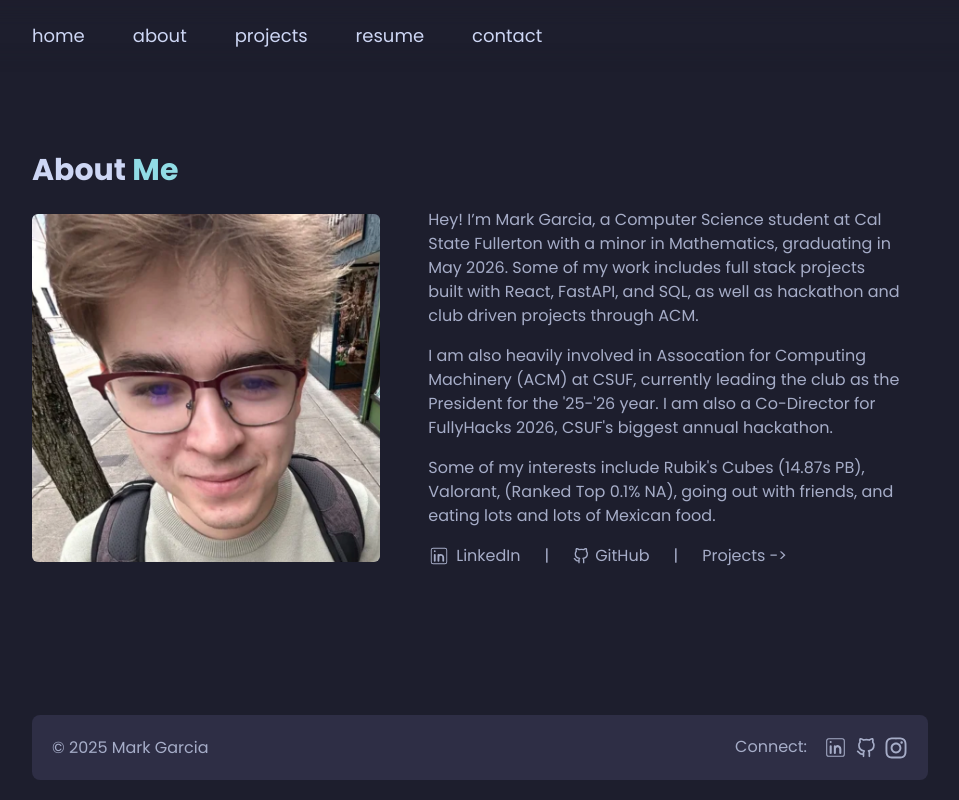
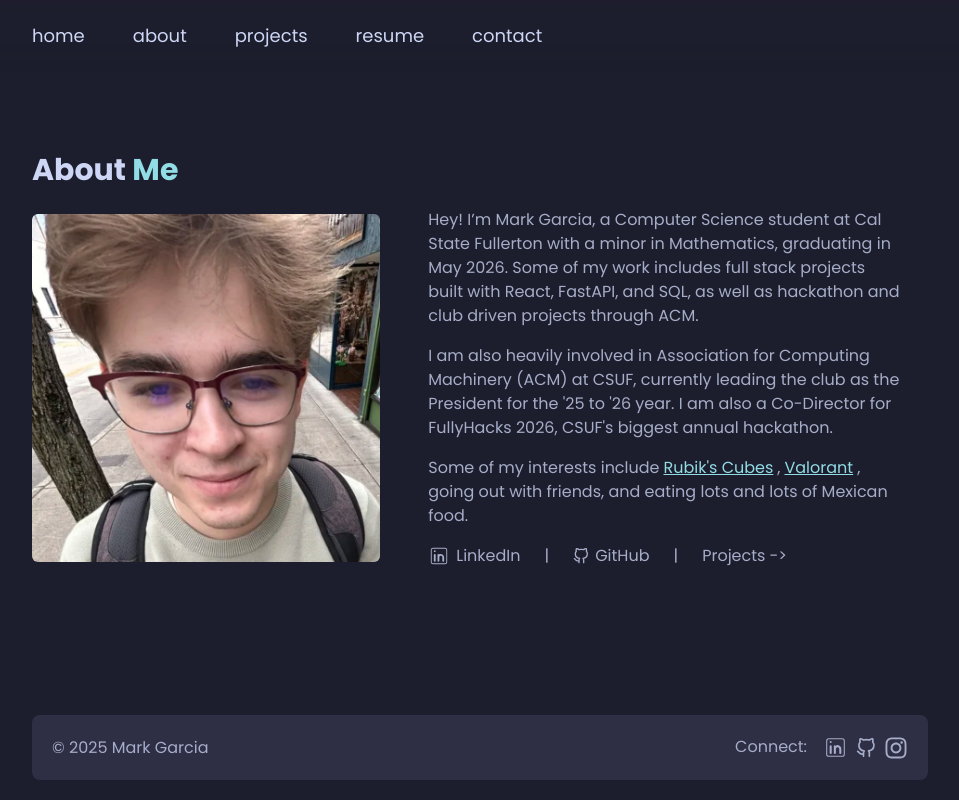
Before and after one commit to MarkRyanGarcia/portfolio, a React (Vite) app: page /about in a window 1280 px wide. Shown: the whole page, without its empty margins (160-1119 px from the left). Built offline with nearby package versions, Linux system fonts and the light colour scheme.

Commit message:
refactor about page, create tooltip with context provider

```diff
--- a/src/App.tsx
+++ b/src/App.tsx
@@ -1,4 +1,5 @@
 import { BrowserRouter as Router, Route, Routes } from 'react-router-dom';
+import { TooltipProvider } from './components/ui/TooltipContext';
 import Navbar from './components/Navbar';
 import Home from './pages/Home';
 import About from './pages/About';
@@ -8,6 +9,7 @@ import Contact from './pages/Contact';
 
 export default function App() {
     return (
+        <TooltipProvider>
             <Router>
                 <Navbar />
                 <div className='flex max-w-4xl mx-auto m-5 min-h-[calc(100vh-197px)] px-5 md:px-0 md:py-15'>
@@ -24,5 +26,7 @@ export default function App() {
                 </div>
                 <Footer />
             </Router>
+        </TooltipProvider>
+
     );
 }
--- /dev/null
+++ b/src/components/about/AboutBio.tsx
@@ -0,0 +1,38 @@
+import TooltipText from "../ui/TooltipText";
+
+export default function AboutBio() {
+    return (
+        <div className="flex flex-col gap-4 text-secondary">
+            <p>
+                Hey! I’m Mark Garcia, a Computer Science student at Cal State
+                Fullerton with a minor in Mathematics, graduating in May 2026.
+                Some of my work includes full stack projects built with React,
+                FastAPI, and SQL, as well as hackathon and club driven projects
+                through ACM.
+            </p>
+
+            <p>
+                I am also heavily involved in Association for Computing Machinery
+                (ACM) at CSUF, currently leading the club as the President for
+                the '25 to '26 year. I am also a Co-Director for FullyHacks 2026,
+                CSUF's biggest annual hackathon.
+            </p>
+
+            <p>
+                Some of my interests include
+                <TooltipText
+                    id="cube pb"
+                    label="Rubik's Cubes"
+                    tooltip="PB: 14.87s"
+                />
+                ,
+                <TooltipText
+                    id="valorant rank"
+                    label="Valorant"
+                    tooltip="Ranked Top 0.1% in NA"
+                />
+                , going out with friends, and eating lots and lots of Mexican food.
+            </p>
+        </div>
+    );
+}
--- /dev/null
+++ b/src/components/about/AboutImage.tsx
@@ -0,0 +1,12 @@
+export default function AboutImage() {
+    return (
+        <div className="flex justify-center w-full md:w-[40%]">
+            <img
+                src="/mark/mark.png"
+                className="w-full max-w-xs md:max-w-sm rounded-md bg-secondary object-cover"
+                alt="Mark Garcia"
+                loading="lazy"
+            />
+        </div>
+    );
+}
--- /dev/null
+++ b/src/components/about/AboutLinks.tsx
@@ -0,0 +1,41 @@
+import { CiLinkedin } from "react-icons/ci";
+import { FiGithub } from "react-icons/fi";
+import { NavLink } from "react-router-dom";
+
+export default function AboutLinks() {
+    return (
+        <div className="flex flex-wrap items-center gap-x-6 gap-y-2 text-secondary">
+            <a
+                href="https://linkedin.com/in/markryangarcia/"
+                target="_blank"
+                rel="noopener noreferrer"
+                className="flex items-center hover:text-tertiary transition-colors duration-300 ease-in-out"
+            >
+                <CiLinkedin className="mr-1.5" size={22} />
+                LinkedIn
+            </a>
+
+            <p>|</p>
+
+            <a
+                href="https://github.com/MarkRyanGarcia"
+                target="_blank"
+                rel="noopener noreferrer"
+                className="flex items-center hover:text-tertiary transition-colors duration-300 ease-in-out"
+            >
+                <FiGithub className="mr-1.5" />
+                GitHub
+            </a>
+
+            <p>|</p>
+
+            <NavLink
+                to="/projects"
+                className="flex space-x-1 transition duration-300 ease-in-out hover:space-x-2 hover:text-tertiary"
+            >
+                <p className="max-h-6">Projects</p>
+                <p className="max-h-6">{"->"}</p>
+            </NavLink>
+        </div>
+    );
+}
--- a/src/components/about/Intro.tsx
+++ b/src/components/about/Intro.tsx
@@ -1,66 +1,15 @@
-import { CiLinkedin } from "react-icons/ci";
-import { FiGithub } from "react-icons/fi";
-import { NavLink } from "react-router-dom";
+import AboutBio from "./AboutBio";
+import AboutImage from "./AboutImage";
+import AboutLinks from "./AboutLinks";
 
 export default function Intro() {
     return (
-        <div className="flex flex-col space-y-5">
-            <h2 className="text-primary text-3xl font-bold">
-                About <span className="text-tertiary">Me</span>
-            </h2>
-            <div className="flex flex-col w-full gap-6 md:flex-row md:items-center">
+        <div className="flex flex-col w-full gap-6 md:flex-row md:items-center">
+            <AboutImage />
 
-                <div className="flex justify-center w-full md:w-[40%]">
-                    <img
-                        src="/mark/mark.png"
-                        className="w-full max-w-xs md:max-w-sm rounded-md bg-secondary object-cover"
-                    />
-                </div>
-
-                <div className="flex flex-col w-full gap-4 md:w-[60%] md:px-6 text-secondary">
-                    <p>
-                        Hey! I’m Mark Garcia, a Computer Science student at Cal State
-                        Fullerton with a minor in Mathematics, graduating in May 2026.
-                        Some of my work includes full stack projects built with React,
-                        FastAPI, and SQL, as well as hackathon and club driven projects
-                        through ACM.
-                    </p>
-                    <p>
-                        I am also heavily involved in Assocation for Computing Machinery
-                        (ACM) at CSUF, currently leading the club as the President for
-                        the '25-'26 year. I am also a Co-Director for FullyHacks 2026,
-                        CSUF's biggest annual hackathon.
-                    </p>
-                    <p>
-                        Some of my interests include Rubik's Cubes (14.87s PB), Valorant,
-                        (Ranked Top 0.1% NA), going out with friends, and eating lots and
-                        lots of Mexican food.
-                    </p>
-                    <div className="flex flex-wrap items-center gap-x-6 gap-y-2">
-                        <a href="https://linkedin.com/in/markryangarcia/" target="_blank"
-                            className="flex items-center hover:text-tertiary transition-colors duration-300 ease-in-out"
-                        >
-                            <CiLinkedin className="mr-1.5" size={22} />
-                            LinkedIn
-                        </a><p>|</p>
-
-                        <a href="https://github.com/MarkRyanGarcia" target="_blank"
-                            className="flex items-center hover:text-tertiary transition-colors duration-300 ease-in-out"
-                        >
-                            <FiGithub className="mr-1.5" />
-                            GitHub
-                        </a><p>|</p>
-
-                        <NavLink to="/projects" className="flex space-x-1 transition duration-300 ease-in-out hover:space-x-2 hover:text-tertiary">
-                            <p className="max-h-6">
-                                Projects
-                            </p>
-                            <p className="max-h-6">
-                                {"->"}
-                            </p>
-                        </NavLink>
-                    </div>
-                </div>
+            <div className="flex flex-col w-full gap-4 md:w-[60%] md:px-6">
+                <AboutBio />
+                <AboutLinks />
             </div>
         </div>
     )
--- /dev/null
+++ b/src/components/ui/TooltipContext.tsx
@@ -0,0 +1,24 @@
+import { createContext, useContext, useState, type ReactNode } from "react";
+
+interface TooltipContextType {
+    openId: string | null;
+    setOpenId: (id: string | null) => void;
+}
+
+const TooltipContext = createContext<TooltipContextType | null>(null);
+
+export function TooltipProvider({ children }: { children: ReactNode }) {
+    const [openId, setOpenId] = useState<string | null>(null);
+
+    return (
+        <TooltipContext.Provider value={{ openId, setOpenId }}>
+            {children}
+        </TooltipContext.Provider>
+    );
+}
+
+export function useTooltip() {
+    const ctx = useContext(TooltipContext);
+    if (!ctx) throw new Error("useTooltip must be used inside TooltipProvider");
+    return ctx;
+}
--- /dev/null
+++ b/src/components/ui/TooltipText.tsx
@@ -0,0 +1,52 @@
+import { useEffect, useRef } from "react";
+import { useTooltip } from "./TooltipContext";
+
+interface TooltipTextProps {
+    id: string;
+    label: string;
+    tooltip: string;
+}
+
+export default function TooltipText({ id, label, tooltip }: TooltipTextProps) {
+    const { openId, setOpenId } = useTooltip();
+    const ref = useRef<HTMLSpanElement>(null);
+
+    const isOpen = openId === id;
+
+    useEffect(() => {
+        function handleClickOutside(e: MouseEvent) {
+            if (ref.current && !ref.current.contains(e.target as Node)) {
+                setOpenId(null);
+            }
+        }
+
+        document.addEventListener("click", handleClickOutside);
+        return () => document.removeEventListener("click", handleClickOutside);
+    }, [setOpenId]);
+
+    return (
+        <span ref={ref} className="relative inline-block group">
+            <span
+                className="cursor-pointer text-tertiary underline hover:text-base hover:no-underline hover:bg-tertiary transition duration-300 ease-in-out px-1 rounded"
+                onClick={(e) => {
+                    e.stopPropagation();
+                    setOpenId(isOpen ? null : id);
+                }}
+            >
+                {label}
+            </span>
+
+            {/* Desktop hover */}
+            <span className="pointer-events-none absolute left-1/2 -translate-x-1/2 bottom-full mb-2 w-max max-w-xs rounded-md bg-base-2 border border-secondary px-3 py-1 text-sm text-primary opacity-0 group-hover:opacity-100 transition-opacity duration-200 shadow-lg z-50 hidden md:block">
+                {tooltip}
+            </span>
+
+            {/* Mobile click */}
+            {isOpen && (
+                <span className="absolute left-1/2 -translate-x-1/2 bottom-full mb-2 w-max max-w-xs rounded-md bg-base-2 border border-secondary px-3 py-1 text-sm text-primary shadow-lg z-50 md:hidden">
+                    {tooltip}
+                </span>
+            )}
+        </span>
+    );
+}
--- a/src/pages/About.tsx
+++ b/src/pages/About.tsx
@@ -3,7 +3,12 @@ import Intro from "../components/about/Intro";
 export default function About() {
     return (
         <div className="space-y-16 md:space-y-20">
-            <Intro />
+            <div className="flex flex-col space-y-5">
+                <h2 className="text-primary text-3xl font-bold">
+                    About <span className="text-tertiary">Me</span>
+                </h2>
+                <Intro />
+            </div>
         </div>
     )
 }
```
Lines whose indentation alone changed are shown as unchanged.
